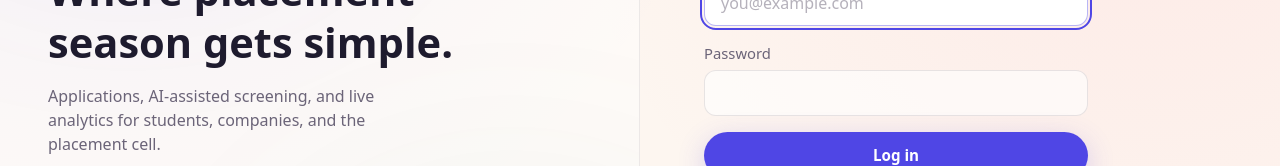
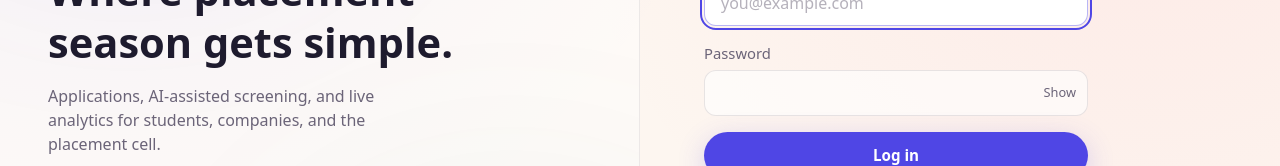
Before and after one commit to Nitish204/campus-placement-system, a Next.js app in the folder frontend/: page /login in a window 1280 px wide. Shown: the part 327-493 px from the top of the page. Built offline with nearby package versions, Linux system fonts and the light colour scheme.

Commit message:
Enhance Input component with password reveal feature
Added password reveal functionality to Input component.

```diff
--- a/frontend/components/ui.tsx
+++ b/frontend/components/ui.tsx
@@ -1,4 +1,4 @@
-import { ButtonHTMLAttributes, InputHTMLAttributes, TextareaHTMLAttributes } from "react";
+import { ButtonHTMLAttributes, InputHTMLAttributes, TextareaHTMLAttributes, useState } from "react";
 
 export function GlassPanel({
   children,
@@ -49,15 +49,33 @@ export function Button({
 export function Input({
   label,
   className = "",
+  type,
   ...props
 }: InputHTMLAttributes<HTMLInputElement> & { label?: string }) {
+  const [revealed, setRevealed] = useState(false);
+  const isPassword = type === "password";
   return (
     <label className="block">
       {label && <span className="block text-sm text-muted mb-1.5 font-medium">{label}</span>}
-      <input
-        className={`w-full bg-white/60 border border-ink/10 rounded-xl px-4 py-2.5 text-ink placeholder:text-muted/50 outline-none focus:border-violet/40 focus:bg-white transition-colors ${className}`}
-        {...props}
-      />
+      <div className="relative">
+        <input
+          type={isPassword && revealed ? "text" : type}
+          className={`w-full bg-white/60 border border-ink/10 rounded-xl px-4 py-2.5 ${isPassword ? "pr-14" : ""} text-ink placeholder:text-muted/50 outline-none focus:border-violet/40 focus:bg-white transition-colors ${className}`}
+          {...props}
+        />
+        {isPassword && (
+          <button
+            type="button"
+            tabIndex={-1}
+            onMouseDown={(e) => e.preventDefault()}
+            onClick={() => setRevealed((v) => !v)}
+            aria-label={revealed ? "Hide password" : "Show password"}
+            className="absolute right-3 top-1/2 -translate-y-1/2 text-xs font-medium text-muted hover:text-violet"
+          >
+            {revealed ? "Hide" : "Show"}
+          </button>
+        )}
+      </div>
     </label>
   );
 }
```
